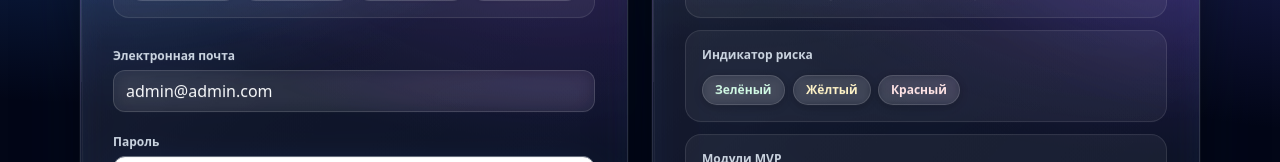
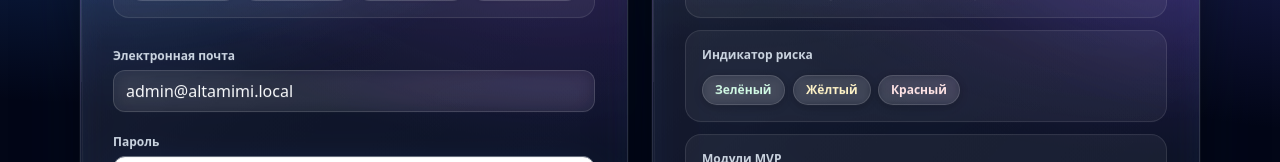
Before and after one commit to Midgast/Projects, a React (Vite) app in the folder al-tamimi-college-system/frontend/: page /login in a window 1280 px wide. Shown: the part 268-430 px from the top of the page. Built offline with nearby package versions, Linux system fonts and the light colour scheme; no server answers.

Commit message:
Fix login credentials - sync email domains and API port

```diff
--- a/al-tamimi-college-system/frontend/src/app/api.js
+++ b/al-tamimi-college-system/frontend/src/app/api.js
@@ -1,4 +1,4 @@
-const API_BASE = import.meta.env.VITE_API_BASE || "http://localhost:4001";
+const API_BASE = import.meta.env.VITE_API_BASE || "http://localhost:4000";
 
 export function apiUrl(path) {
   if (path.startsWith("http")) return path;
--- a/al-tamimi-college-system/frontend/src/pages/LoginPage.jsx
+++ b/al-tamimi-college-system/frontend/src/pages/LoginPage.jsx
@@ -11,7 +11,7 @@ export function LoginPage() {
   const navigate = useNavigate();
   const { lang, setLang, t } = useI18n();
 
-  const [email, setEmail] = useState("admin@admin.com");
+  const [email, setEmail] = useState("admin@altamimi.local");
   const [password, setPassword] = useState("admin");
   const [error, setError] = useState("");
   const [loading, setLoading] = useState(false);
```
Also changed, not shown: 1 other file (tests, documents, lock files or other folders).
